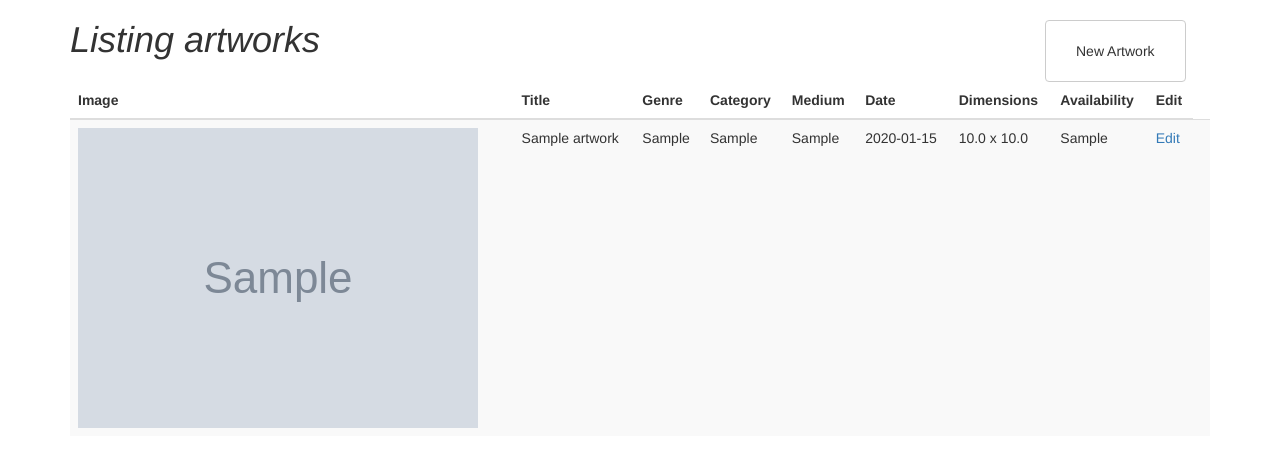
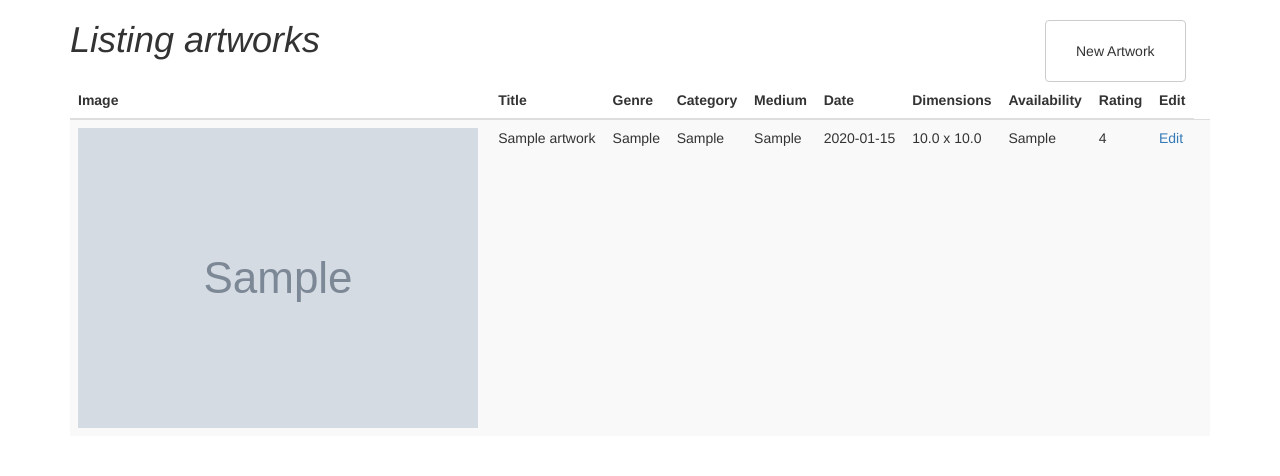
Before and after one commit to Petros-/art_app, a Rails app: page /artworks in a window 1280 px wide. Shown: the part 52-528 px from the top of the page. Run offline with Rails 7, Linux system fonts and the light colour scheme; tables that the repository leaves empty hold one stand-in row (values such as "Sample post"); grey boxes marked "Sample" are stand-in pictures; style sheets or scripts are compiled from the project's sources; parts of the project's set-up code (start-up, migrations or seed data) failed here and were passed over; some libraries are stand-ins or nearby versions.

Commit message:
got artworks ordered by rating on the homepage

```diff
--- a/app/controllers/artworks_controller.rb
+++ b/app/controllers/artworks_controller.rb
@@ -73,6 +73,6 @@ class ArtworksController < ApplicationController
 
     # Never trust parameters from the scary internet, only allow the white list through.
     def artwork_params
-      params.require(:artwork).permit(:title, :category, :image, :genre, :medium, :slug, :availability, :date, :height, :width)
+      params.require(:artwork).permit(:title, :category, :image, :genre, :medium, :slug, :availability, :date, :height, :width, :rating)
     end
 end
--- a/app/models/artwork.rb
+++ b/app/models/artwork.rb
@@ -1,5 +1,5 @@
 class Artwork < ActiveRecord::Base
-
+  default_scope { order('rating DESC') }
 	has_attached_file :image, :styles => { :medium => "300x300>", :thumb => "100x100>" }, :default_url => "/images/:style/missing.png"
   validates_attachment_content_type :image, :content_type => /\Aimage\/.*\Z/
   #validates_presence_of :name, :category #to ensure that page titles have both of these
--- a/app/views/artworks/_form.html.erb
+++ b/app/views/artworks/_form.html.erb
@@ -43,7 +43,7 @@
 
   <div class="row">
     <div class="col-md-5">
-      <%= f.input :rating, :collection => 1..10, :as => :radio_buttons, hint: '1 is least, 10 is best', item_wrapper_class: 'inline' %>
+      <%= f.input :rating, :collection => 1..10, :as => :radio_buttons, hint: '1 is least, 10 is best' %>
     </div>
 
     <div class="col-md-4">
--- a/app/views/artworks/index.html.erb
+++ b/app/views/artworks/index.html.erb
@@ -20,6 +20,7 @@
           <th>Date</th>
           <th>Dimensions</th>
           <th>Availability</th>
+          <th>Rating</th>
           <th>Edit</th>
         </tr>
       </thead>
@@ -35,6 +36,7 @@
             <td><%= artwork.date %></td>
             <td><%= artwork.height %> x <%= artwork.width %></td>
             <td><%= artwork.availability %> </td>
+            <td><%= artwork.rating %> </td>
             <td><%= link_to 'Edit', edit_artwork_path(artwork) %></td>
             <td></td>
           </tr>
```
Also changed, not shown: Gemfile.
